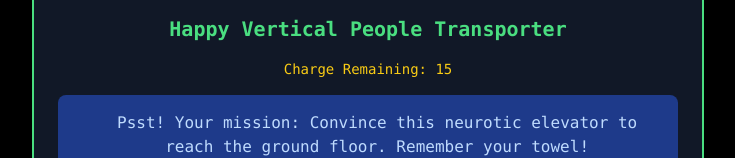
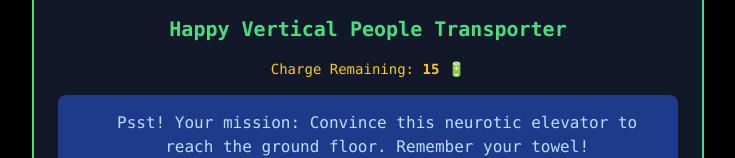
Before and after one commit to voodoohop/sirius-cybernetics-elevator-challenge, a Next.js app: page / in a window 1280 px wide. Shown: the part 153-311 px from the top of the page, without its empty margins (272-1007 px from the left). Built offline with nearby package versions, Linux system fonts and the light colour scheme.

Commit message:
Enhance charge display with icon based on moves left

```diff
--- a/src/pages/index.tsx
+++ b/src/pages/index.tsx
@@ -135,7 +135,7 @@ export default function Index() {
           {/* Add moves remaining display */}
           {messages.length > 0 && (
             <div className="text-sm text-yellow-400">
-              Charge Remaining: {gameState.movesLeft}
+              Charge Remaining: <b>{gameState.movesLeft}</b> {gameState.movesLeft < 7 ? "🪫":"🔋"}
             </div>
           )}
 
```
